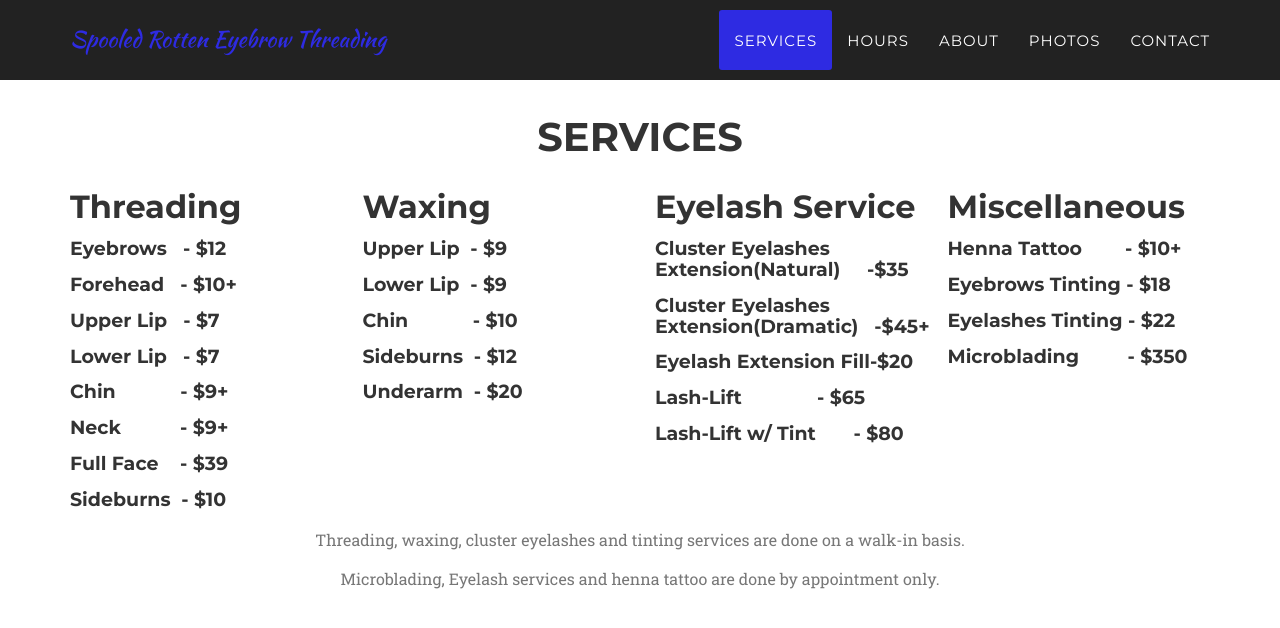
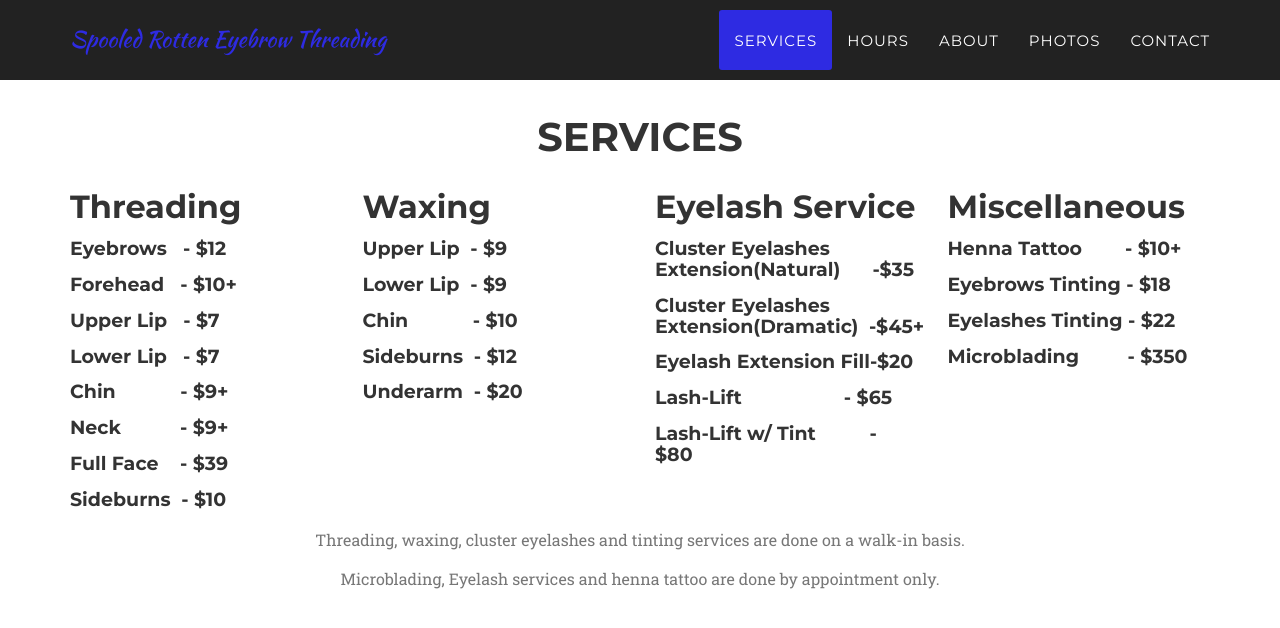
Before and after one commit to spooledrotten/spooledrotten.github.io, a Jekyll site: the page built from index.html, in a window 1280 px wide and 900 px high, scrolled down 868 px. Shown: the top 628 px of the window. Built offline with Jekyll 4.4.1, drawn with Linux system fonts in a browser that asks for light colours; some web fonts are replaced.

Commit message:
90th commit

```diff
--- a/_includes/services.html
+++ b/_includes/services.html
@@ -40,11 +40,11 @@
 
 					<h2 class="service-heading">Eyelash Service</h2>
 					<!--<h4 class="service-heading">Eyelashes Extension&nbsp;&nbsp;&nbsp;- $30</h4>-->
-					<h4 class="service-heading">Cluster Eyelashes Extension(Natural)&nbsp;&nbsp;&nbsp;&nbsp;&nbsp;-$35</h4>
-					<h4 class="service-heading">Cluster Eyelashes Extension(Dramatic)&nbsp;&nbsp;&nbsp;-$45+</h4>
+					<h4 class="service-heading">Cluster Eyelashes Extension(Natural)&nbsp;&nbsp;&nbsp;&nbsp;&nbsp;&nbsp;-$35</h4>
+					<h4 class="service-heading">Cluster Eyelashes Extension(Dramatic)&nbsp;&nbsp;-$45+</h4>
 					<h4 class="service-heading">Eyelash Extension Fill-$20</h4>
-                    <h4 class="service-heading">Lash-Lift&nbsp;&nbsp;&nbsp;&nbsp;&nbsp;&nbsp;&nbsp;&nbsp;&nbsp;&nbsp;&nbsp;&nbsp;&nbsp;&nbsp;- $65</h4>
-                    <h4 class="service-heading">Lash-Lift w/ Tint&nbsp;&nbsp;&nbsp;&nbsp;&nbsp;&nbsp;&nbsp;- $80</h4>
+                    <h4 class="service-heading">Lash-Lift&nbsp;&nbsp;&nbsp;&nbsp;&nbsp;&nbsp;&nbsp;&nbsp;&nbsp;&nbsp;&nbsp;&nbsp;&nbsp;&nbsp;&nbsp;&nbsp;&nbsp;&nbsp;&nbsp;- $65</h4>
+                    <h4 class="service-heading">Lash-Lift w/ Tint&nbsp;&nbsp;&nbsp;&nbsp;&nbsp;&nbsp;&nbsp;&nbsp;&nbsp;&nbsp;- $80</h4>
 				</div>
 
 				<div class="col-md-3">
```
